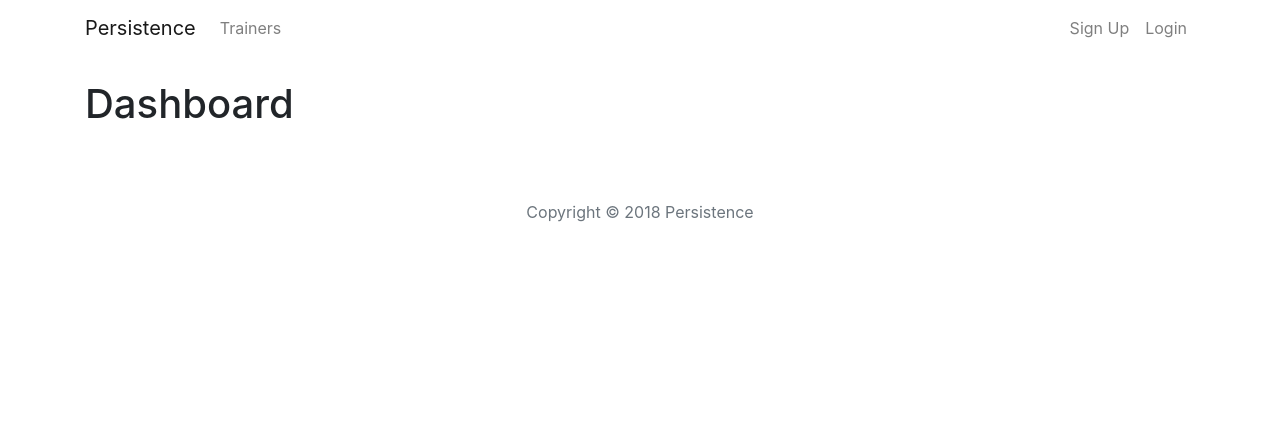
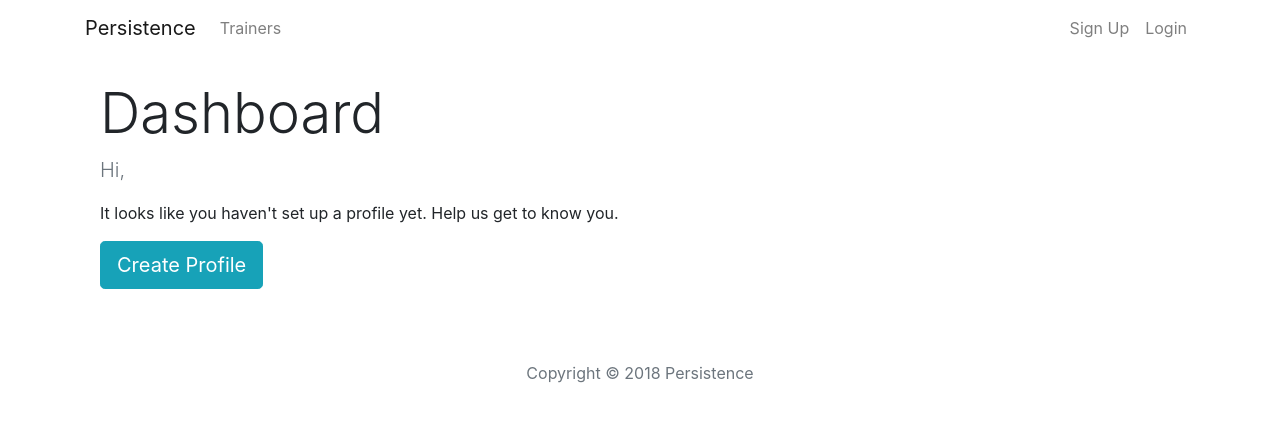
Before and after one commit to evanmc21/persistence, a React (Create React App) app in the folder client/: page /dashboard in a window 1280 px wide. Shown: the top 422 px of the page. Built offline with nearby package versions, Linux system fonts and the light colour scheme; no server answers.

Commit message:
set up spinner with dashboard

```diff
--- /dev/null
+++ b/client/src/components/common/Spinner.js
@@ -0,0 +1,14 @@
+import React from 'react';
+import spinner from './spinner.gif';
+
+export default () => {
+  return (
+    <div>
+      <img
+        src={spinner}
+        style={{ width: '200px', margin: 'auto', display: 'block' }}
+        alt="loading..."
+      />
+    </div>
+  );
+};
--- a/client/src/components/dashboard/Dashboard.js
+++ b/client/src/components/dashboard/Dashboard.js
@@ -2,6 +2,8 @@
 import PropTypes from 'prop-types';
 import { connect } from 'react-redux';
 import { getCurrentProfile } from '../../actions/profile';
+import { Link } from 'react-router-dom';
+import Spinner from '../common/Spinner';
 
 class Dashboard extends Component {
   componentDidMount() {
@@ -9,15 +11,56 @@
   }
 
   render() {
+    // get user from auth state
+    const { user } = this.props.auth;
+    const { profile, loading } = this.props.profile;
+    let dashboardContent;
+
+    if (profile === null || loading) {
+      dashboardContent = <Spinner />;
+    } else {
+      if (Object.keys(profile).length > 0) {
+        dashboardContent = <h2>Display Profile</h2>;
+      } else {
+        dashboardContent = (
+          <div>
+            <p className="lead text-muted">Hi, {user.name}</p>
+            <p>
+              It looks like you haven't set up a profile yet. Help us get to
+              know you.
+            </p>
+            <Link to="/create-profile" className="btn btn-lg btn-info">
+              Create Profile
+            </Link>
+          </div>
+        );
+      }
+    }
     return (
-      <div>
-        <h1>Dashboard</h1>
+      <div className="dashboard">
+        <div className="container">
+          <div className="row">
+            <div className="col-md-12">
+              <h1 className="display-4">Dashboard</h1>
+              {dashboardContent}
+            </div>
+          </div>
+        </div>
       </div>
     );
   }
 }
 
+Dashboard.proptypes = {
+  getCurrentProfile: PropTypes.func.isRequired,
+  auth: PropTypes.object.isRequired,
+  profile: PropTypes.object.isRequired
+};
+const mapStateToProps = state => ({
+  profile: state.profile,
+  auth: state.auth
+});
 export default connect(
-  null,
+  mapStateToProps,
   { getCurrentProfile }
 )(Dashboard);
```
Also changed, not shown: client/src/components/common/spinner.gif (added).
